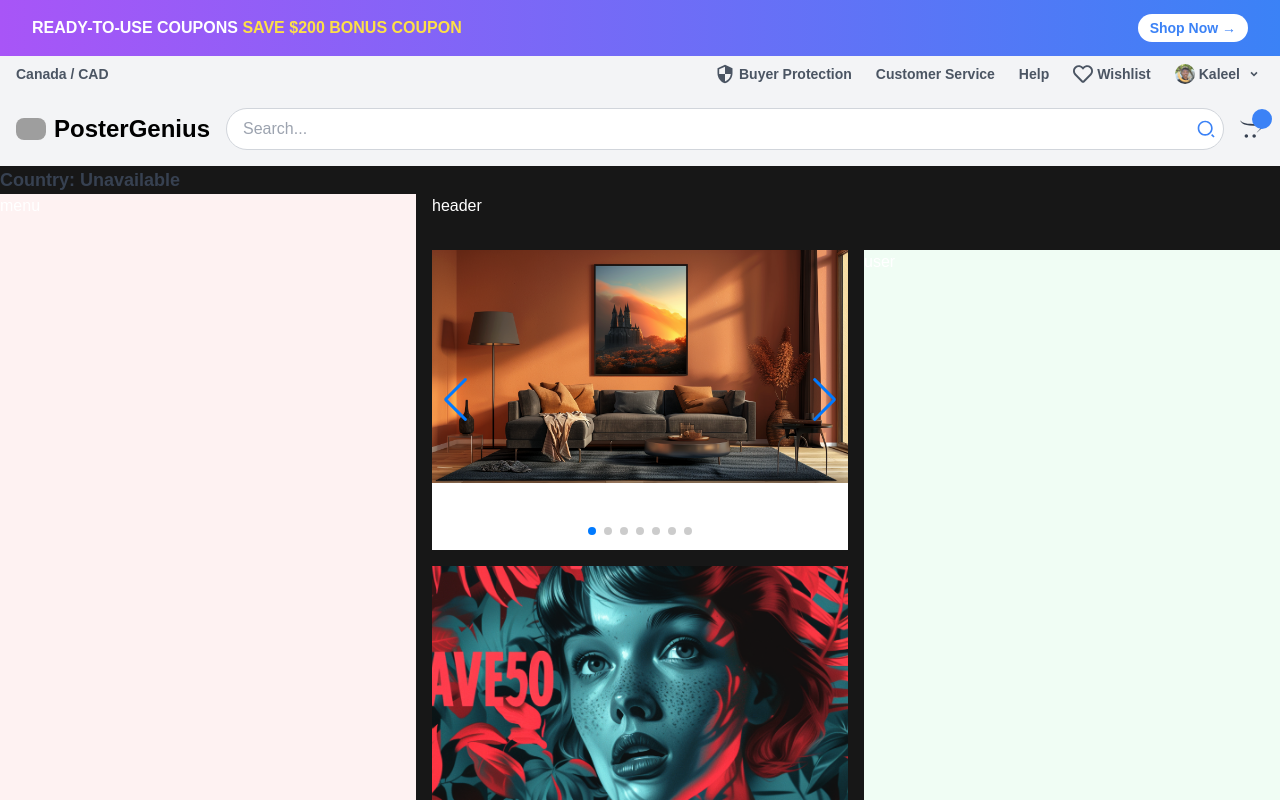
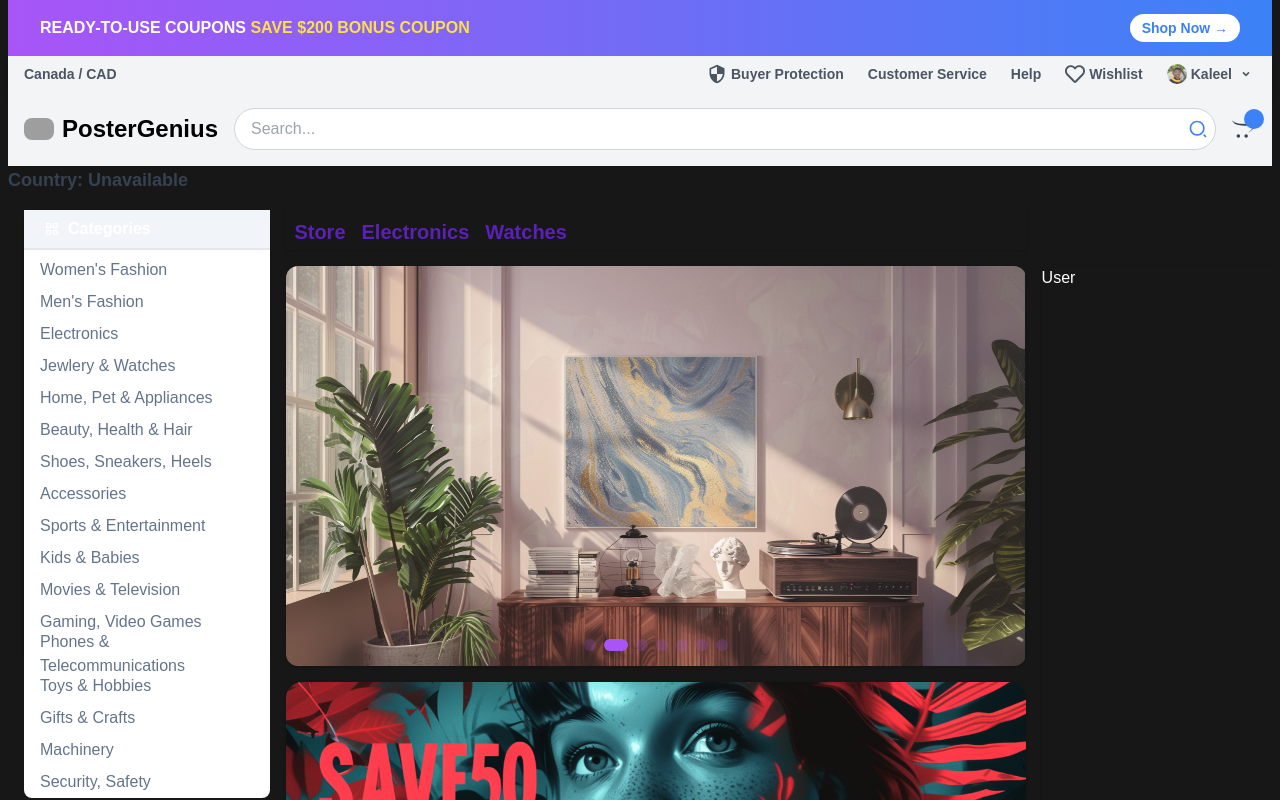
Before and after one commit to klawrenceboxx/postergenius2024-11-04, a Next.js app: page / in a window 1280 px wide. Shown: the top 800 px of the page. Built offline with nearby package versions, Linux system fonts and the light colour scheme; no server answers; grey boxes are pictures that could not be loaded.

Commit message:
made changes to the user file, and commented out session, b/c no authentication

```diff
--- /dev/null
+++ b/src/app/data/home.tsx
@@ -0,0 +1,223 @@
+export const menuArray = [
+  {
+    name: "Women's Fashion",
+    icon: "",
+    link: "",
+    subMenu: [
+      {
+        name: "",
+        link: "",
+      },
+    ],
+    brands: [],
+    images: [],
+  },
+  {
+    name: "Men's Fashion",
+    icon: "",
+    link: "",
+    subMenu: [
+      {
+        name: "",
+        link: "",
+      },
+    ],
+    brands: [],
+    images: [],
+  },
+  {
+    name: "Electronics",
+    icon: "",
+    link: "",
+    subMenu: [
+      {
+        name: "",
+        link: "",
+      },
+    ],
+    brands: [],
+    images: [],
+  },
+  {
+    name: "Jewlery & Watches",
+    icon: "",
+    link: "",
+    subMenu: [
+      {
+        name: "",
+        link: "",
+      },
+    ],
+    brands: [],
+    images: [],
+  },
+  {
+    name: "Home, Pet & Appliances",
+    icon: "",
+    link: "",
+    subMenu: [
+      {
+        name: "",
+        link: "",
+      },
+    ],
+    brands: [],
+    images: [],
+  },
+  {
+    name: "Beauty, Health & Hair",
+    icon: "",
+    link: "",
+    subMenu: [
+      {
+        name: "",
+        link: "",
+      },
+    ],
+    brands: [],
+    images: [],
+  },
+  {
+    name: "Shoes, Sneakers, Heels",
+    icon: "",
+    link: "",
+    subMenu: [
+      {
+        name: "",
+        link: "",
+      },
+    ],
+    brands: [],
+    images: [],
+  },
+  {
+    name: "Accessories",
+    icon: "",
+    link: "",
+    subMenu: [
+      {
+        name: "",
+        link: "",
+      },
+    ],
+    brands: [],
+    images: [],
+  },
+  {
+    name: "Sports & Entertainment",
+    icon: "",
+    link: "",
+    subMenu: [
+      {
+        name: "",
+        link: "",
+      },
+    ],
+    brands: [],
+    images: [],
+  },
+  {
+    name: "Kids & Babies",
+    icon: "",
+    link: "",
+    subMenu: [
+      {
+        name: "",
+        link: "",
+      },
+    ],
+    brands: [],
+    images: [],
+  },
+  {
+    name: "Movies & Television",
+    icon: "",
+    link: "",
+    subMenu: [
+      {
+        name: "",
+        link: "",
+      },
+    ],
+    brands: [],
+    images: [],
+  },
+  {
+    name: "Gaming, Video Games",
+    icon: "",
+    link: "",
+    subMenu: [
+      {
+        name: "",
+        link: "",
+      },
+    ],
+    brands: [],
+    images: [],
+  },
+  {
+    name: "Phones & Telecommunications",
+    icon: "",
+    link: "",
+    subMenu: [
+      {
+        name: "",
+        link: "",
+      },
+    ],
+    brands: [],
+    images: [],
+  },
+  {
+    name: "Toys & Hobbies",
+    icon: "",
+    link: "",
+    subMenu: [
+      {
+        name: "",
+        link: "",
+      },
+    ],
+    brands: [],
+    images: [],
+  },
+  {
+    name: "Gifts & Crafts",
+    icon: "",
+    link: "",
+    subMenu: [
+      {
+        name: "",
+        link: "",
+      },
+    ],
+    brands: [],
+    images: [],
+  },
+  {
+    name: "Machinery",
+    icon: "",
+    link: "",
+    subMenu: [
+      {
+        name: "",
+        link: "",
+      },
+    ],
+    brands: [],
+    images: [],
+  },
+  {
+    name: "Security, Safety",
+    icon: "",
+    link: "",
+    subMenu: [
+      {
+        name: "",
+        link: "",
+      },
+    ],
+    brands: [],
+    images: [],
+  },
+];
--- a/src/app/globals.css
+++ b/src/app/globals.css
@@ -22,4 +22,34 @@ body {
   color: var(--background);
   background: var(--foreground);
   font-family: Arial, Helvetica, sans-serif;
+  @apply mx-auto max-w-screen-2xl px-2;
 }
+
+.swiper {
+  &:hover {
+    .swiper-button-prev,
+    .swiper-button-next {
+      @apply grid duration-700 !important;
+    }
+  }
+}
+.swiper-pagination-bullet {
+  @apply bg-purple-500 w-3 h-3 rounded-full !important;
+}
+
+.swiper-pagination-bullet-active {
+  @apply bg-purple-500 w-6 !important;
+}
+
+.swiper-button-prev,
+.swiper-button-next {
+  @apply text-white bg-purple-400/25 scale-50 w-12 h-24 duration-0 hidden place-items-center !important;
+}
+
+.swiper-button-prev {
+  @apply -left-3 !important;
+}
+
+.swiper-button-next {
+  @apply -right-3 !important;
+}
--- /dev/null
+++ b/src/components/home/main/Header.tsx
@@ -0,0 +1,35 @@
+import React from "react";
+import Link from "next/link";
+
+// Reusable component for individual navigation items
+const NavItem: React.FC<{ href: string; children: React.ReactNode }> = ({
+  href,
+  children,
+}) => (
+  <li className="hover:underline items-center text-xl">
+    <Link href={href}>{children}</Link>
+  </li>
+);
+
+const Header: React.FC = () => {
+  // List of navigation items
+  const navItems = [
+    { href: "/store", label: "Store" },
+    { href: "/electronics", label: "Electronics" },
+    { href: "/watches", label: "Watches" },
+  ];
+
+  return (
+    <div>
+      <ul className="flex items-center gap-4 text-violet-800 p-2 font-bold">
+        {navItems.map((item) => (
+          <NavItem key={item.href} href={item.href}>
+            {item.label}
+          </NavItem>
+        ))}
+      </ul>
+    </div>
+  );
+};
+
+export default Header;
--- /dev/null
+++ b/src/components/home/main/Menu.tsx
@@ -0,0 +1,37 @@
+import React from "react";
+import { BiCategory } from "react-icons/bi";
+import { menuArray } from "@/app/data/home";
+import Link from "next/link";
+
+const Menu: React.FC = () => {
+  return (
+    <div className="h-144 bg-white rounded-lg shadow-slate-100">
+      {" "}
+      {/* styles.menu */}
+      <ul>
+        <li className="h-10 flex items-center cursor-pointer hover:bg-sky-700">
+          <a
+            href=""
+            className="py-0 px-5 flex items-center gap-2 w-full h-10 bg-slate-100 border-b-2 border-slate-grey"
+          >
+            {/* styles.menu__header */}
+            <BiCategory />
+            <b>Categories</b>
+          </a>
+        </li>
+        <div className="mt-1">
+          {/* styles.menu__list */}
+          {menuArray.map((item, i) => (
+            <li className="px-4 h-8 flex items-center cursor-pointer text-slate-500 hover:bg-slate-100">
+              <Link key={item.name} href={item.link || "#"}>
+                {item.name}
+              </Link>
+            </li>
+          ))}
+        </div>
+      </ul>
+    </div>
+  );
+};
+
+export default Menu;
--- /dev/null
+++ b/src/components/home/main/User.tsx
@@ -0,0 +1,19 @@
+import { useSession } from "next-auth/react";
+
+const User: React.FC = () => {
+  //   const { data: session } = useSession();
+  return (
+    <div className="">
+      User
+      <img src="" alt="" />
+      {/* {
+        session ? <div>
+            <img src={session.user?.image} alt="" />
+            <h4>{session.user.name}</h4>
+        </div>
+      } */}
+    </div>
+  );
+};
+
+export default User;
--- a/src/components/home/main/index.tsx
+++ b/src/components/home/main/index.tsx
@@ -1,33 +1,36 @@
 import React from "react";
 import MainSwiper from "./swiper";
-import Offers from "../offers";
+import Offers from "./offers";
+import Menu from "./Menu";
+import User from "./User";
+import Header from "./Header";
 
 const Main: React.FC = () => {
   return (
-    <div className="grid grid-cols-3 grid-rows-[40px_300px_300px] gap-4 w-full">
+    <div className="p-4 grid grid-cols-[20%_60%_20%] grid-rows-[40px_400px_300px] gap-4 w-full h-auto ">
       {/* Left column (Menu) spans all three rows */}
-      <div className="bg-red-50 col-start-1 col-end-2 row-start-1 row-end-4">
-        menu
+      <div className="col-start-1 col-end-2 row-start-1 row-end-3 rounded-xl shadow">
+        <Menu />
       </div>
 
       {/* Header (Top row, spanning last two columns) */}
-      <div className="bg-orange-40 col-start-2 col-end-4 row-start-1 row-end-2">
-        header
+      <div className="col-start-2 col-end-3 row-start-1 row-end-2 shadow">
+        <Header />
       </div>
 
       {/* Swiper (Second row, second column) */}
-      <div className="bg-yellow-40 col-start-2 col-end-3 row-start-2 row-end-3">
+      <div className="col-start-2 col-end-3 w-full shadow rounded-xl overflow-hidden">
         <MainSwiper />
       </div>
 
       {/* Offers (Third row, second column) */}
-      <div className="bg-blue-50 col-start-2 col-end-3 row-start-3 row-end-4">
+      <div className="col-start-2 col-end-3 row-start-3 row-end-4 shadow rounded-xl overflow-hidden">
         <Offers />
       </div>
 
       {/* User (Right column, spanning second and third rows) */}
-      <div className="bg-green-50 col-start-3 col-end-4 row-start-2 row-end-4">
-        user
+      <div className="col-start-3 col-end-4 row-start-2 row-end-4 rounded-xl shadow">
+        <User />
       </div>
     </div>
   );
--- a/src/components/home/offers.tsx
+++ b/src/components/home/main/offers.tsx
@@ -2,12 +2,11 @@ import React from "react";
 
 const Offers: React.FC = () => {
   return (
-    <div className="relative w-full h-[300px]">
+    <div className="flex items-center justify-center w-full h-full mx-0 overflow-hidden rounded-2xl">
       {" "}
       {/* Set container size */}
-      offer
       <img
-        className="absolute top-0 left-0 w-full h-full object-cover"
+        className="block object-cover"
         src={"/images/promocode.webp"}
         alt=""
       />
--- a/src/components/home/main/swiper.tsx
+++ b/src/components/home/main/swiper.tsx
@@ -1,16 +1,12 @@
 "use client";
 
 import React, { useRef, useState } from "react";
-// Import Swiper React components
 import { Swiper, SwiperSlide } from "swiper/react";
+import { Autoplay, Pagination, Navigation } from "swiper/modules";
 
-// Import Swiper styles
 import "swiper/css";
 import "swiper/css/pagination";
 import "swiper/css/navigation";
-
-// import required modules
-import { Pagination, Navigation } from "swiper/modules";
 
 const MainSwiper: React.FC = () => {
   return (
@@ -22,9 +18,13 @@ const MainSwiper: React.FC = () => {
         pagination={{
           clickable: true,
         }}
+        autoplay={{
+          delay: 2500,
+          disableOnInteraction: false,
+        }}
         navigation={true}
-        modules={[Pagination, Navigation]}
-        className="bg-gray-100 w-full h-full"
+        modules={[Autoplay, Pagination, Navigation]}
+        className="w-full h-full mx-0 cursor-pointer"
       >
         {[...Array(7).keys()].map((i) => (
           <SwiperSlide
@@ -32,7 +32,7 @@ const MainSwiper: React.FC = () => {
             key={i}
           >
             <img
-              className="w-full h-auto object-contain"
+              className="block h-100 object-cover"
               src={`../../swiper/${i + 1}.png`}
               alt=""
             />
--- a/tailwind.config.ts
+++ b/tailwind.config.ts
@@ -7,7 +7,11 @@ const config: Config = {
     "./src/app/**/*.{js,ts,jsx,tsx,mdx}",
   ],
   theme: {
-    extend: {},
+    extend: {
+      maxWidth: {
+        "screen-3xl": "1920px",
+      },
+    },
   },
   plugins: [],
 };
```
